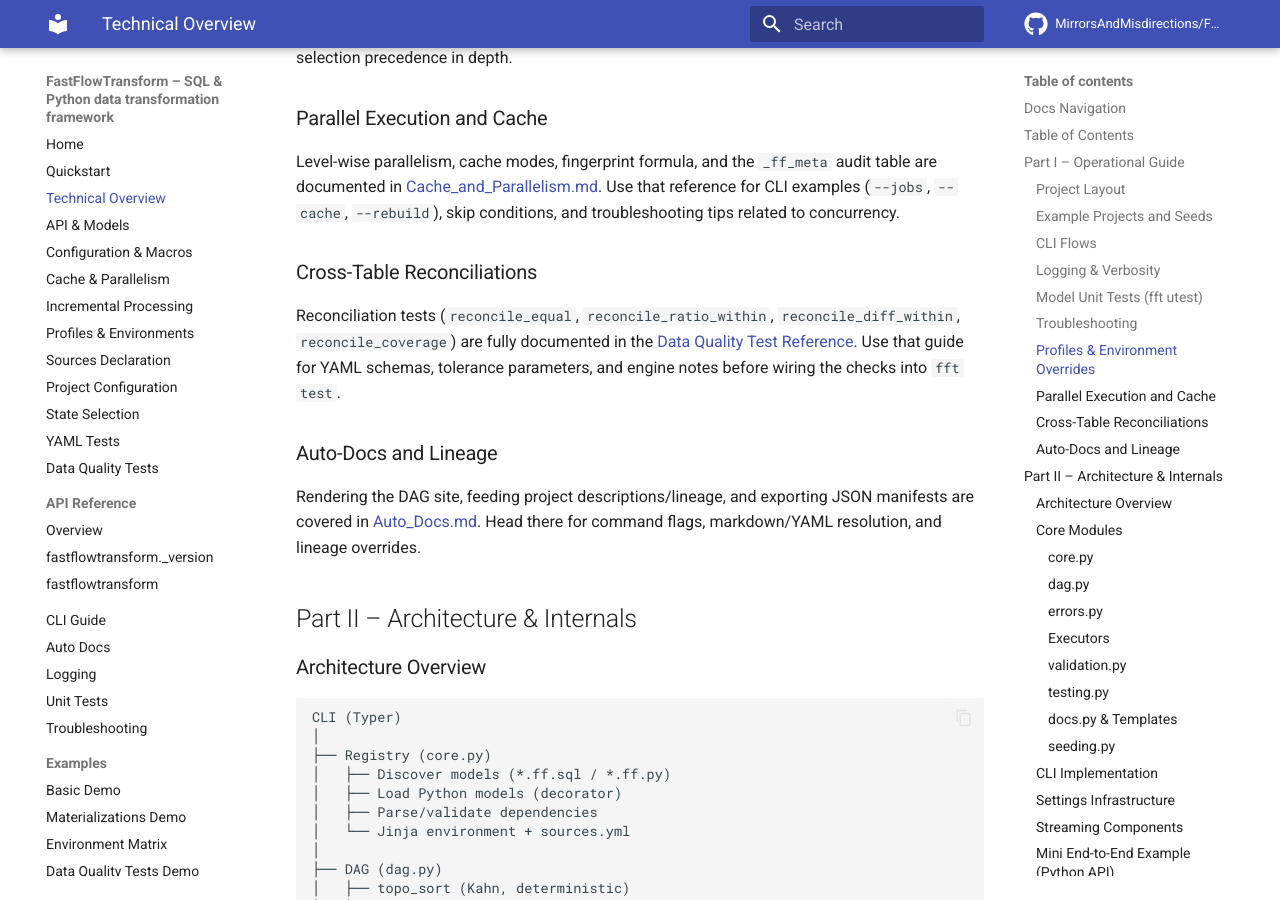
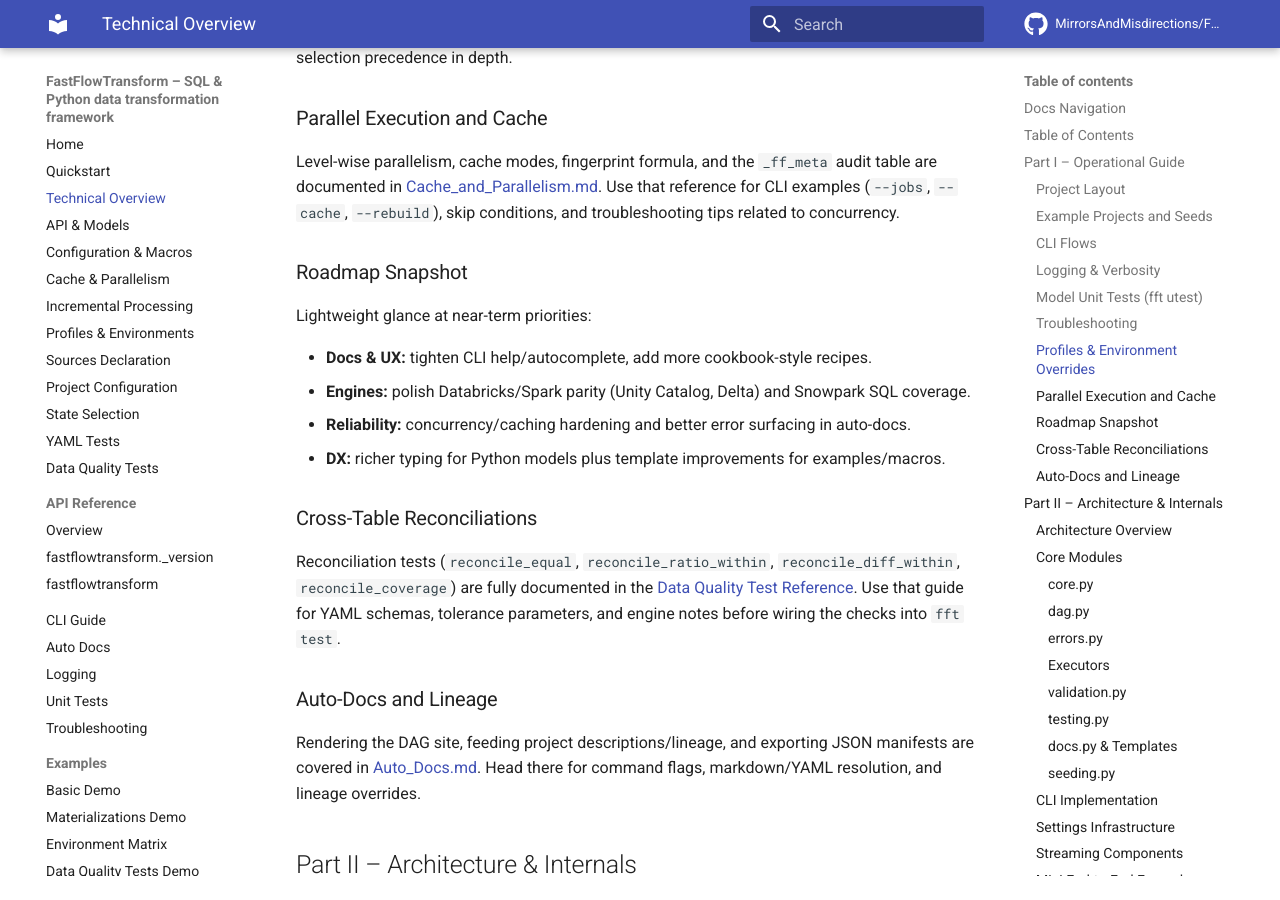
Before and after one commit to MirrorsAndMisdirections/FastFlowTransform, an MkDocs documentation site: the page built from docs/Technical_Overview.md, in a window 1280 px wide and 900 px high, scrolled down 2948 px. Built offline with MkDocs 1.6.1 and Material for MkDocs 9.7.7, drawn with Linux system fonts in a browser that asks for light colours; comment, search, counter and statistics services are not loaded.

Commit message:
Fixed docs

```diff
--- a/docs/Technical_Overview.md
+++ b/docs/Technical_Overview.md
@@ -87,6 +87,15 @@ Need to understand profile precedence, `.env` layering, or the Pydantic models t
 ### Parallel Execution and Cache
 
 Level-wise parallelism, cache modes, fingerprint formula, and the `_ff_meta` audit table are documented in [Cache_and_Parallelism.md](./Cache_and_Parallelism.md). Use that reference for CLI examples (`--jobs`, `--cache`, `--rebuild`), skip conditions, and troubleshooting tips related to concurrency.
+
+### Roadmap Snapshot
+
+Lightweight glance at near-term priorities:
+
+- **Docs & UX:** tighten CLI help/autocomplete, add more cookbook-style recipes.
+- **Engines:** polish Databricks/Spark parity (Unity Catalog, Delta) and Snowpark SQL coverage.
+- **Reliability:** concurrency/caching hardening and better error surfacing in auto-docs.
+- **DX:** richer typing for Python models plus template improvements for examples/macros.
 
 ### Cross-Table Reconciliations
 
```
Also changed, not shown: docs/Cache_and_Parallelism.md (+1 -1 lines), 1 other file.
